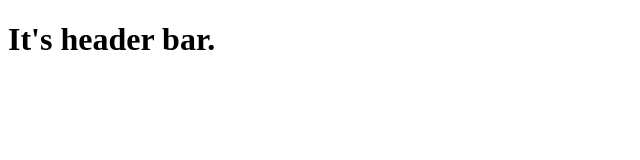
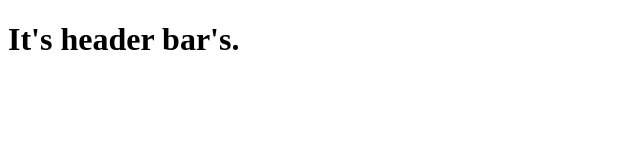
Before and after one commit to jugalkishors/demo-repo, a plain HTML site: page header.html in a window 1280 px wide. Shown: the full height of the page, 0-640 px from the left. Drawn offline with Linux system fonts and the light colour scheme.

Commit message:
header message change

```diff
--- a/header.html
+++ b/header.html
@@ -6,7 +6,7 @@
 	<title>Header</title>
 </head>
 <body>
-	<h1>It's header bar.</h1>
+	<h1>It's header bar's.</h1>
 
 </body>
 </html>
```
